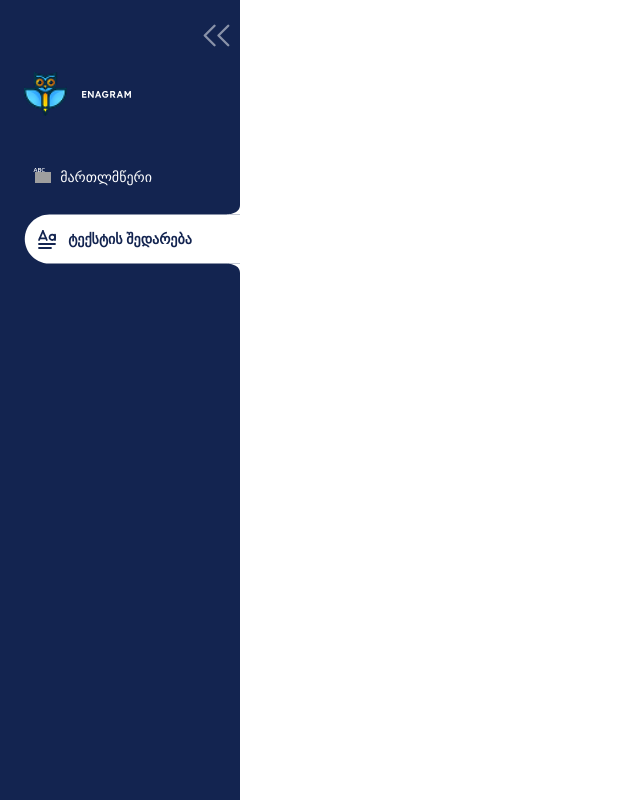
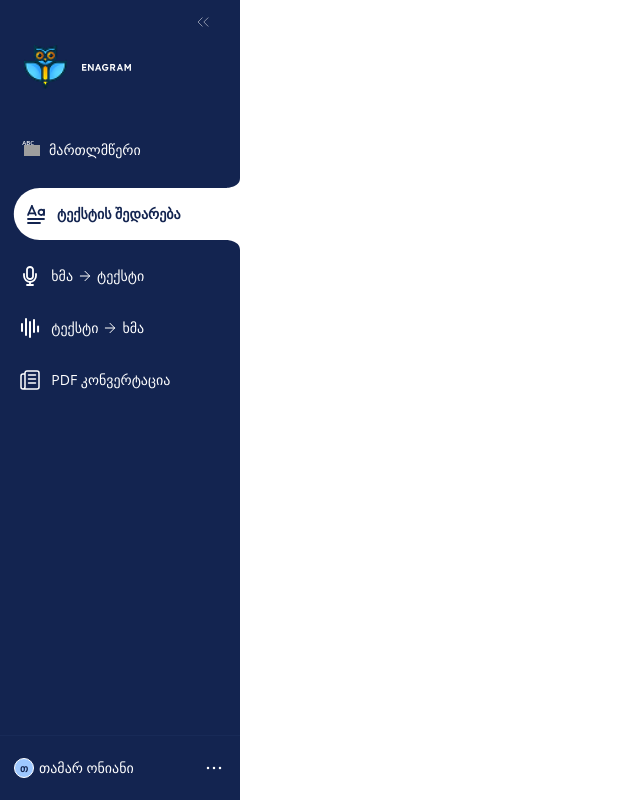
Before and after one commit to NikaNishnianidze/comparable-text, a React (Vite) app: page / in a window 1280 px wide. Shown: the whole page, without its empty margins (0-640 px from the left). Built offline with nearby package versions, Linux system fonts and the light colour scheme; grey boxes are pictures that could not be loaded.

Commit message:
finish HeaderMenu component design plus responsive design

```diff
--- a/src/components/HeaderMenu.tsx
+++ b/src/components/HeaderMenu.tsx
@@ -5,6 +5,12 @@ import chevronsLeft from "/assets/chevrons-left.svg";
 import doneIcon from "/assets/firstMenuIcon.svg";
 import compareText from "/assets/comparetext.svg";
 import backgroundImage from "/assets/background.svg";
+import micIcon from "/assets/mic.svg";
+import aligncenterIcon from "/assets/align-center.svg";
+import pdfIcon from "/assets/pdf.svg";
+import arrowRight from "/assets/arrow-right.svg";
+import profileBackground from "/assets/profileBackground.svg";
+import threeDots from "/assets/threedots.svg";
 
 export default function HeaderMenu() {
   return (
@@ -22,13 +28,26 @@ export default function HeaderMenu() {
           <img src={menuIcon} alt="menu icon" />
         </div>
       </div>
-      <div className="desktop mb:hidden tb:hidden lp:block dk:block lp:flex lp:flex-col min-h-[100vh] w-[240px] bg-[#132450] pt-[12px] pb-[18px]">
-        <img src={chevronsLeft} alt="chevrons left" className="ml-[193px]" />
+      <div className="desktop mb:hidden tb:hidden lp:block dk:block lp:flex lp:flex-col lp:justify-between dk:flex dk:flex-col dk:justtify-between min-h-[100vh] w-[240px] bg-[#132450] pt-[12px]">
+        <div className="top">
+          <img
+            src={chevronsLeft}
+            alt="chevrons left"
+            className="ml-[193px] w-[20px] h-[20px]"
+          />
           <div className="logos flex flex-row items-center gap-[11.06px] ml-[24px] mt-[13px]">
-          <img src={mainLogo} alt="mainLogo" className="w-[42.6px] h-[44px]" />
-          <img src={enagram} alt="enagram" className="w-[56.28px] h-[7.47px]" />
+            <img
+              src={mainLogo}
+              alt="mainLogo"
+              className="w-[42.6px] h-[44px]"
+            />
+            <img
+              src={enagram}
+              alt="enagram"
+              className="w-[56.28px] h-[7.47px]"
+            />
           </div>
-        <div className="menu-options mt-[51px] flex flex-col ml-[12.8px] pl-[11.2px]">
+          <div className="menu-options mt-[51px] flex flex-col ml-[12.8px]">
             <div className="martlwera flex flex-row items-center gap-[9px] ml-[11.2px]">
               <div className="icons relative">
                 <p className="text-[6px] text-white font-semibold absolute top-[-6px] right-[6px]">
@@ -61,10 +80,53 @@ export default function HeaderMenu() {
                 </p>
               </div>
             </div>
-          <div className="other-options mt-[14px] flex flex-col gap-[28px]">
-            <div className="sount-text"></div>
-            <div className="text-sound"></div>
-            <div className="pdf-converter"></div>
+            <div className="other-options mt-[14px] flex flex-col gap-[28px] ml-[5.5px]">
+              <div className="sount-text flex items-center gap-[9px]">
+                <img src={micIcon} alt="mic icon" />
+                <div className="text flex items-center gap-[4px] text-[14px] text-white font-normal leading-[20px]">
+                  <p>ხმა</p>
+                  <img src={arrowRight} alt="arrow right icon" />
+                  <p>ტექსტი</p>
+                </div>
+              </div>
+              <div className="text-sound flex items-center gap-[9px]">
+                <img src={aligncenterIcon} alt="align-center icon" />
+                <div className="text flex items-center gap-[4px] text-[14px] text-white font-normal leading-[20px]">
+                  <p>ტექსტი</p>
+                  <img src={arrowRight} alt="arrow right icon" />
+                  <p>ხმა</p>
+                </div>
+              </div>
+              <div className="pdf-converter flex items-center gap-[9px]">
+                <img src={pdfIcon} alt="pdf converter icon" />
+                <div className="text flex items-center gap-[4px] text-[14px] text-white font-normal leading-[20px]">
+                  <p>PDF კონვერტაცია</p>
+                </div>
+              </div>
+            </div>
+          </div>
+        </div>
+        <div className="bottom">
+          <div className="divider w-[240px] h-[1px] bg-[#9EB9FF33]/20"></div>
+          <div className="mainc-content py-[20px] px-[14px] flex items-center justify-between">
+            <div className="profile flex items-center gap-[5px] justify-center">
+              <div className="profileimage relative w-[20px] h-[20px]">
+                <img
+                  src={profileBackground}
+                  alt="profile background image"
+                  className="w-full h-full object-cover"
+                />
+                <p className="absolute top-1/2 left-1/2 transform -translate-x-1/2 -translate-y-1/2 text-[10px] text-[#132450] font-bold leading-[24px] tracking-[0.1px]">
+                  თ
+                </p>
+              </div>
+              <p className="text-[14px] font-normal text-white leading-[20px]">
+                თამარ ონიანი
+              </p>
+            </div>
+            <div className="dots">
+              <img src={threeDots} alt="three dots icon" />
+            </div>
           </div>
         </div>
       </div>
```
Also changed, not shown: public/assets/arrow-right.svg (added), public/assets/profileBackground.svg (added). Lines whose indentation alone changed are shown as unchanged.
